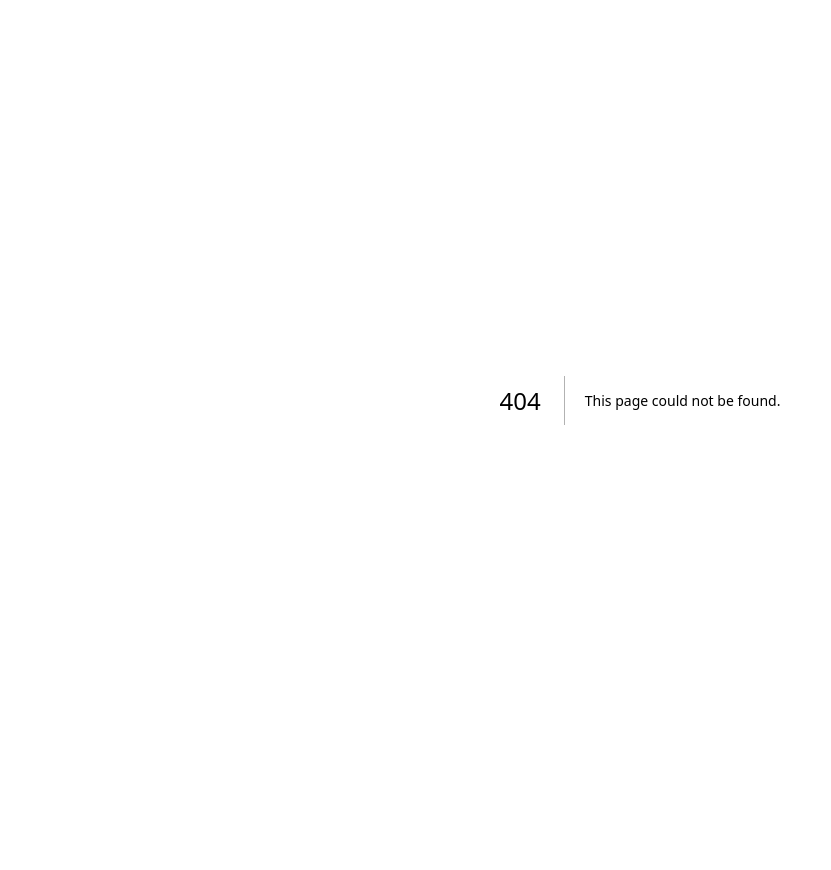
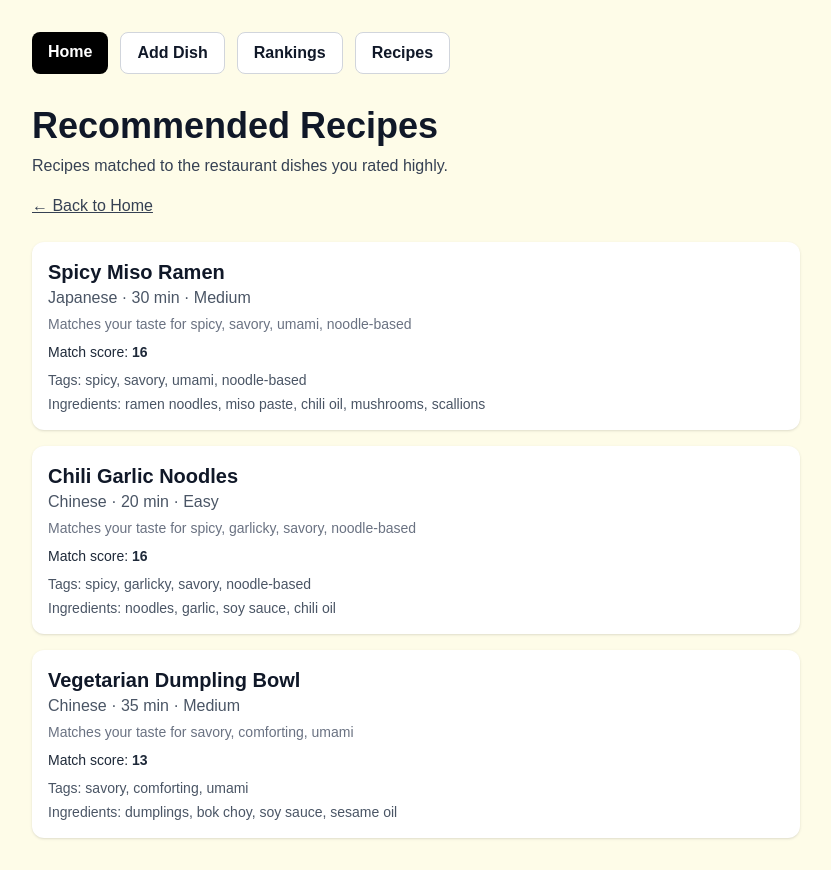
Before and after one commit to katherineshen22/TasteMap, a Next.js app: page /recipes in a window 1280 px wide. Before the commit this address had no page. Shown: the whole page, without its empty margins (0-831 px from the left). Before the commit the page ends 800 px from the top, so only its background shows below. Built offline with nearby package versions, Linux system fonts and the light colour scheme.

Commit message:
Add recipes page and navigation bar

```diff
--- a/src/app/add/page.tsx
+++ b/src/app/add/page.tsx
@@ -1,7 +1,9 @@
 import Link from "next/link";
+import Navbar from "@/components/Navbar";
 export default function AddDishPage() {
     return (
       <main className="min-h-screen bg-yellow-50 p-8">
+        <Navbar />
         <h1 className="text-4xl font-bold mb-2 text-gray-900">Add a Dish</h1>
 
         <p className="text-gray-700 mb-8">
--- a/src/app/page.tsx
+++ b/src/app/page.tsx
@@ -1,4 +1,5 @@
 import Link from "next/link";
+import Navbar from "@/components/Navbar";
 import { dishes, recipes } from "@/data/sampleData";
 import { recommendRecipes } from "@/lib/recommendations";
 
@@ -16,16 +17,20 @@ export default function Home() {
 
       <Link
         href="/add"
-        className="inline-block bg-black text-white rounded-lg px-4 py-2 font-semibold mb-8"
-        >
+        className="inline-block bg-black text-white rounded-lg px-4 py-2 font-semibold mb-8">
         Add Your First Dish
       </Link>
 
       <Link
         href="/rankings"
-        className="inline-block bg-white text-gray-900 rounded-lg px-4 py-2 font-semibold border border-gray-300 ml-3"
-        >
+        className="inline-block bg-white text-gray-900 rounded-lg px-4 py-2 font-semibold border border-gray-300 ml-3">
         View Rankings
+      </Link>
+
+      <Link
+        href="/recipes"
+        className="inline-block bg-white text-gray-900 rounded-lg px-4 py-2 font-semibold border border-gray-300 ml-3">
+      View Recipes
       </Link>
 
 
--- a/src/app/rankings/page.tsx
+++ b/src/app/rankings/page.tsx
@@ -1,4 +1,5 @@
 import Link from "next/link";
+import Navbar from "@/components/Navbar";
 import { dishes } from "@/data/sampleData";
 
 export default function RankingsPage() {
@@ -6,6 +7,7 @@ export default function RankingsPage() {
 
   return (
     <main className="min-h-screen bg-yellow-50 p-8">
+        <Navbar />
       <h1 className="text-4xl font-bold mb-2 text-gray-900">Dish Rankings</h1>
 
       <p className="text-gray-700 mb-4">
--- /dev/null
+++ b/src/app/recipes/page.tsx
@@ -0,0 +1,54 @@
+import Link from "next/link";
+import Navbar from "@/components/Navbar";
+import { dishes, recipes } from "@/data/sampleData";
+import { recommendRecipes } from "@/lib/recommendations";
+
+export default function RecipesPage() {
+  const recommendedRecipes = recommendRecipes(dishes, recipes);
+
+  return (
+    <main className="min-h-screen bg-yellow-50 p-8">
+        <Navbar />
+      <h1 className="text-4xl font-bold mb-2 text-gray-900">
+        Recommended Recipes
+      </h1>
+
+      <p className="text-gray-700 mb-4">
+        Recipes matched to the restaurant dishes you rated highly.
+      </p>
+
+      <Link href="/" className="inline-block mb-6 text-gray-700 underline">
+        ← Back to Home
+      </Link>
+
+      <div className="grid gap-4 max-w-3xl">
+        {recommendedRecipes.map((recipe) => (
+          <div key={recipe.id} className="bg-white rounded-xl p-4 shadow">
+            <h2 className="text-xl font-semibold text-gray-900">
+              {recipe.title}
+            </h2>
+
+            <p className="text-gray-600">
+              {recipe.cuisine} · {recipe.timeMinutes} min · {recipe.difficulty}
+            </p>
+
+            <p className="text-sm text-gray-500 mt-1">{recipe.reason}</p>
+
+            <p className="text-sm mt-2 text-gray-800">
+              Match score:{" "}
+              <span className="font-semibold">{recipe.score}</span>
+            </p>
+
+            <p className="text-sm mt-2 text-gray-600">
+              Tags: {recipe.tags.join(", ")}
+            </p>
+
+            <p className="text-sm mt-1 text-gray-600">
+              Ingredients: {recipe.ingredients.join(", ")}
+            </p>
+          </div>
+        ))}
+      </div>
+    </main>
+  );
+}
--- /dev/null
+++ b/src/components/Navbar.tsx
@@ -0,0 +1,35 @@
+import Link from "next/link";
+
+export default function Navbar() {
+  return (
+    <nav className="mb-8 flex gap-3">
+      <Link
+        href="/"
+        className="rounded-lg bg-black px-4 py-2 font-semibold text-white"
+      >
+        Home
+      </Link>
+
+      <Link
+        href="/add"
+        className="rounded-lg border border-gray-300 bg-white px-4 py-2 font-semibold text-gray-900"
+      >
+        Add Dish
+      </Link>
+
+      <Link
+        href="/rankings"
+        className="rounded-lg border border-gray-300 bg-white px-4 py-2 font-semibold text-gray-900"
+      >
+        Rankings
+      </Link>
+
+      <Link
+        href="/recipes"
+        className="rounded-lg border border-gray-300 bg-white px-4 py-2 font-semibold text-gray-900"
+      >
+        Recipes
+      </Link>
+    </nav>
+  );
+}
```
